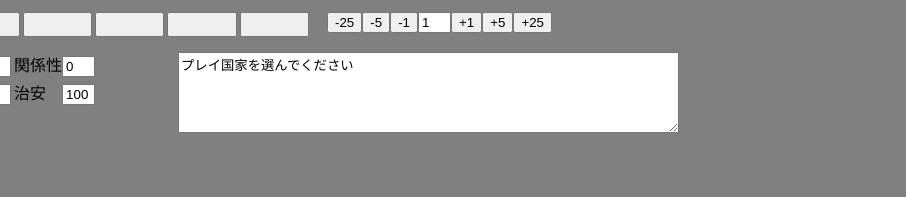
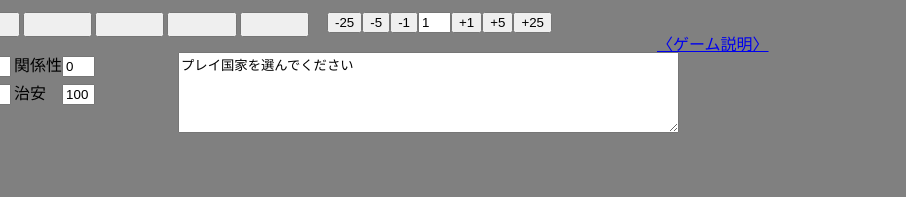
Before and after one commit to Devum765/javascript-game06, a plain HTML site: page index.html in a window 1280 px wide. Shown: the part 480-677 px from the top of the page, 374-1280 px from the left. Drawn offline with Linux system fonts and the light colour scheme.

Commit message:
Update index.html

```diff
--- a/index.html
+++ b/index.html
@@ -2563,5 +2563,7 @@ function RandomEvent() {
 
 <table border=0 style="position:absolute; top:710px;left:10px;border-collapse:collapse;"><form name="For08"><tr><td>経済成長効率　<input name="Tex00" type="text" size="1" value="1">　　</td><td>経済効率　<input name="Tex01" type="text" size="1" value="1">　　</td><td>陸軍攻撃効率　<input name="Tex02" type="text" size="1" value="1">　　</td></tr></form></table>
 
+<table border=0 style="position:absolute; top:510px;left:1030px;border-collapse:collapse;"><tr><td><a href="https://devum765.github.io/javascript-game06explan/">〈ゲーム説明〉</a></p></td></tr></table>
+
 </body>
 </html>
```
